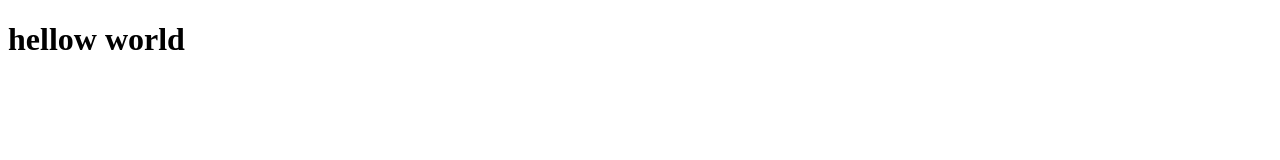
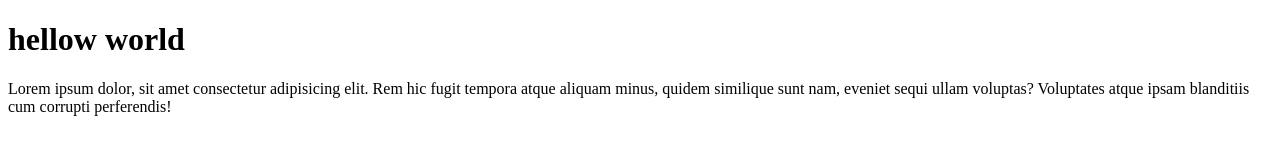
Before and after one commit to Yuridevpro/git_teste, a plain HTML site: page index.html in a window 1280 px wide. Drawn offline with Linux system fonts and the light colour scheme.

Commit message:
adicionei uma branch para paragrafos

```diff
--- a/index.html
+++ b/index.html
@@ -7,5 +7,7 @@
 </head>
 <body>
     <h1>hellow world</h1>
+
+    <p>Lorem ipsum dolor, sit amet consectetur adipisicing elit. Rem hic fugit tempora atque aliquam minus, quidem similique sunt nam, eveniet sequi ullam voluptas? Voluptates atque ipsam blanditiis cum corrupti perferendis!</p>
 </body>
 </html>
```
